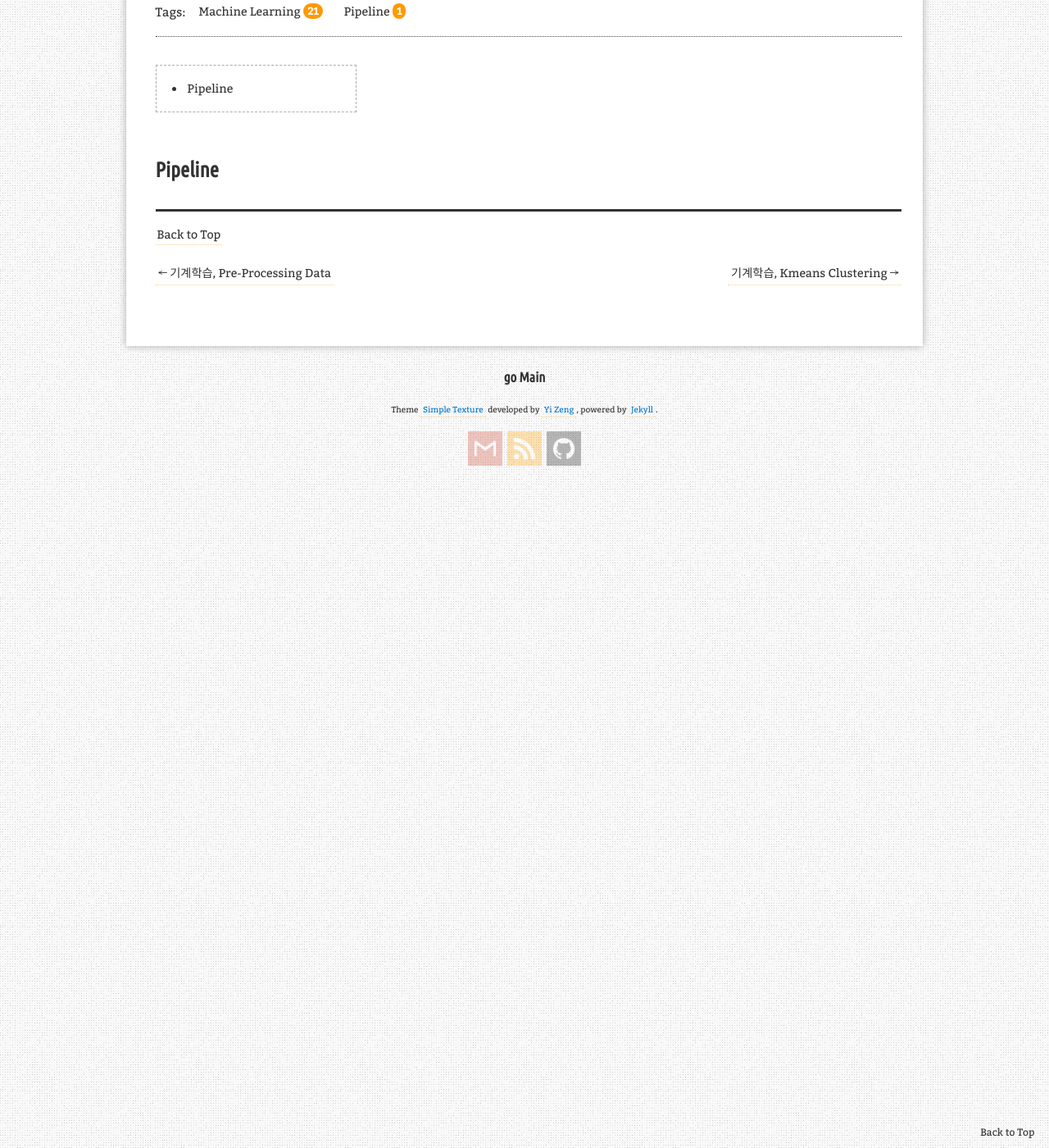
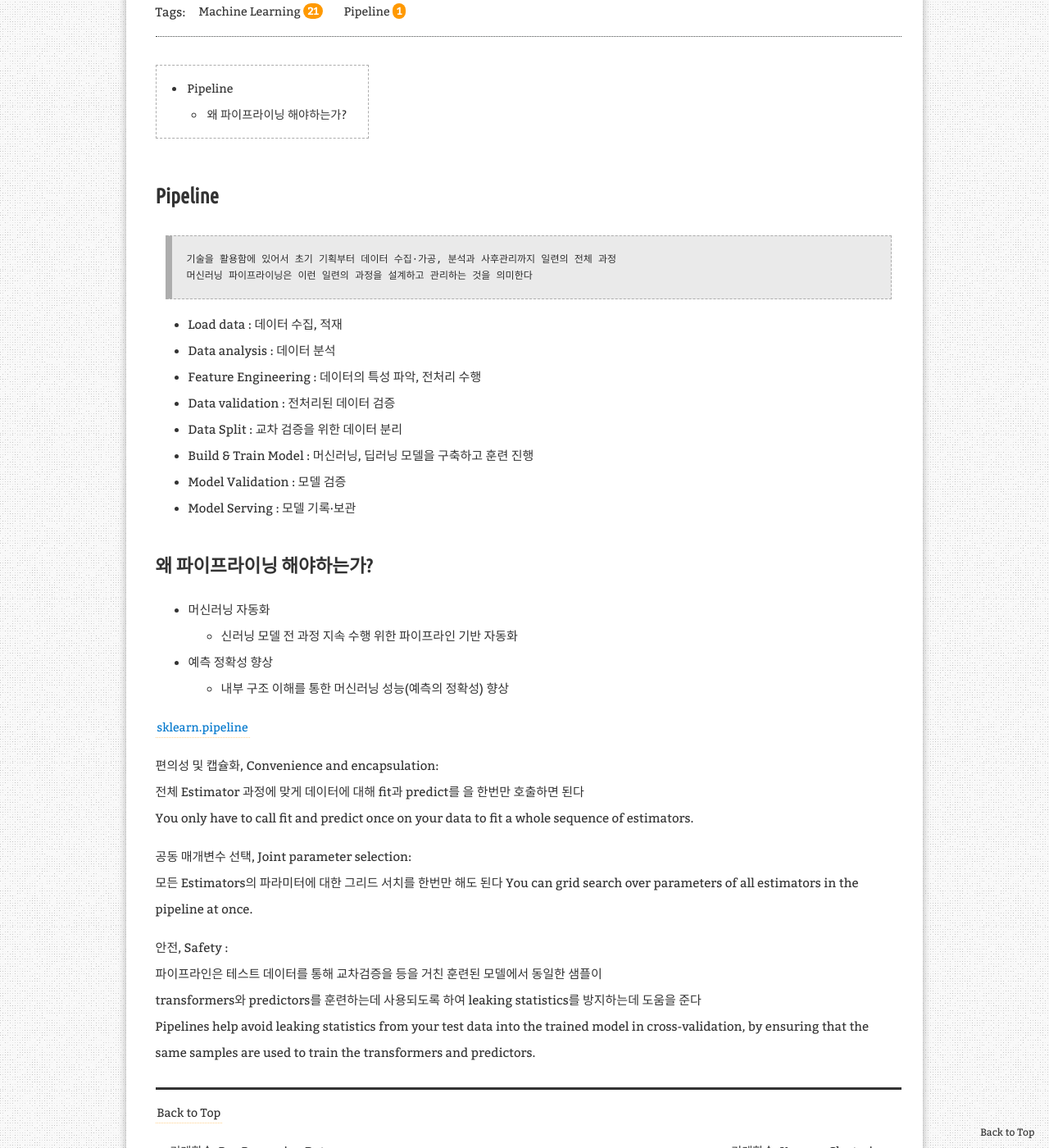
Before and after one commit to aristohyun/aristohyun.github.io, a Jekyll site: the page built from _posts/2021-07-09-PipeLine.md, in a window 1280 px wide and 1400 px high, scrolled down 270 px. Shown: the whole window at 82% size. Built offline with Jekyll 4.4.1, drawn with Linux system fonts in a browser that asks for light colours; comment, search, counter and statistics services are not loaded; some of the changed text lies outside the part shown.

Commit message:
Update 2021-07-09-PipeLine.md

```diff
--- a/_posts/2021-07-09-PipeLine.md
+++ b/_posts/2021-07-09-PipeLine.md
@@ -1,6 +1,6 @@
 ---
 layout: post
-title: "기계학습, 파이프라인"
+title: "기계학습, Pipeline"
 description: "기계학습 파이프라인"
 categories: [MachineLearning]
 tags: [Machine Learning, Pipeline]
@@ -14,3 +14,37 @@ redirect_from:
 
 
 # Pipeline
+
+> 기술을 활용함에 있어서 초기 기획부터 데이터 수집·가공, 분석과 사후관리까지 일련의 전체 과정
+> 머신러닝 파이프라이닝은 이런 일련의 과정을 설계하고 관리하는 것을 의미한다
+
+- Load data : 데이터 수집, 적재
+- Data analysis : 데이터 분석
+- Feature Engineering : 데이터의 특성 파악, 전처리 수행
+- Data validation : 전처리된 데이터 검증
+- Data Split : 교차 검증을 위한 데이터 분리
+- Build & Train Model : 머신러닝, 딥러닝 모델을 구축하고 훈련 진행
+- Model Validation : 모델 검증
+- Model Serving : 모델 기록·보관
+
+## 왜 파이프라이닝 해야하는가?
+
+- 머신러닝 자동화
+  + 신러닝 모델 전 과정 지속 수행 위한 파이프라인 기반 자동화
+- 예측 정확성 향상
+  + 내부 구조 이해를 통한 머신러닝 성능(예측의 정확성) 향상
+
+[sklearn.pipeline](https://scikit-learn.org/stable/modules/compose.html#pipeline){:target="_ blank"}
+
+편의성 및 캡슐화, Convenience and encapsulation:
+전체 Estimator 과정에 맞게 데이터에 대해 fit과 predict를 을 한번만 호출하면 된다
+You only have to call fit and predict once on your data to fit a whole sequence of estimators.
+
+공동 매개변수 선택, Joint parameter selection:
+모든 Estimators의 파라미터에 대한 그리드 서치를 한번만 해도 된다
+You can grid search over parameters of all estimators in the pipeline at once.
+
+안전, Safety :
+파이프라인은 테스트 데이터를 통해 교차검증을 등을 거친 훈련된 모델에서 동일한 샘플이
+transformers와 predictors를 훈련하는데 사용되도록 하여 leaking statistics를 방지하는데 도움을 준다
+Pipelines help avoid leaking statistics from your test data into the trained model in cross-validation, by ensuring that the same samples are used to train the transformers and predictors.
```
